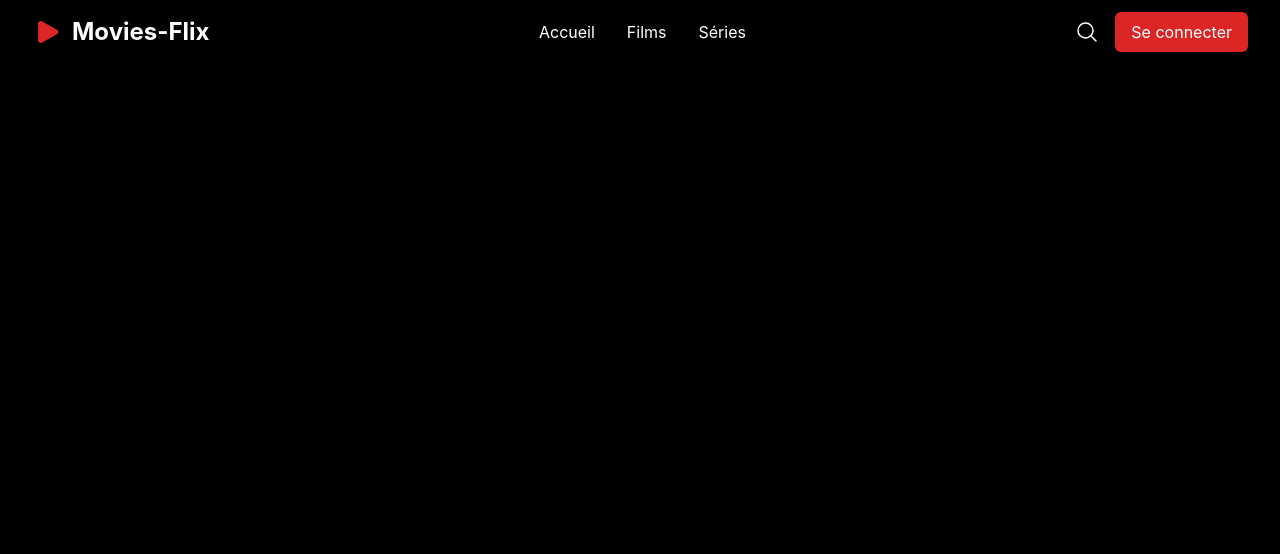
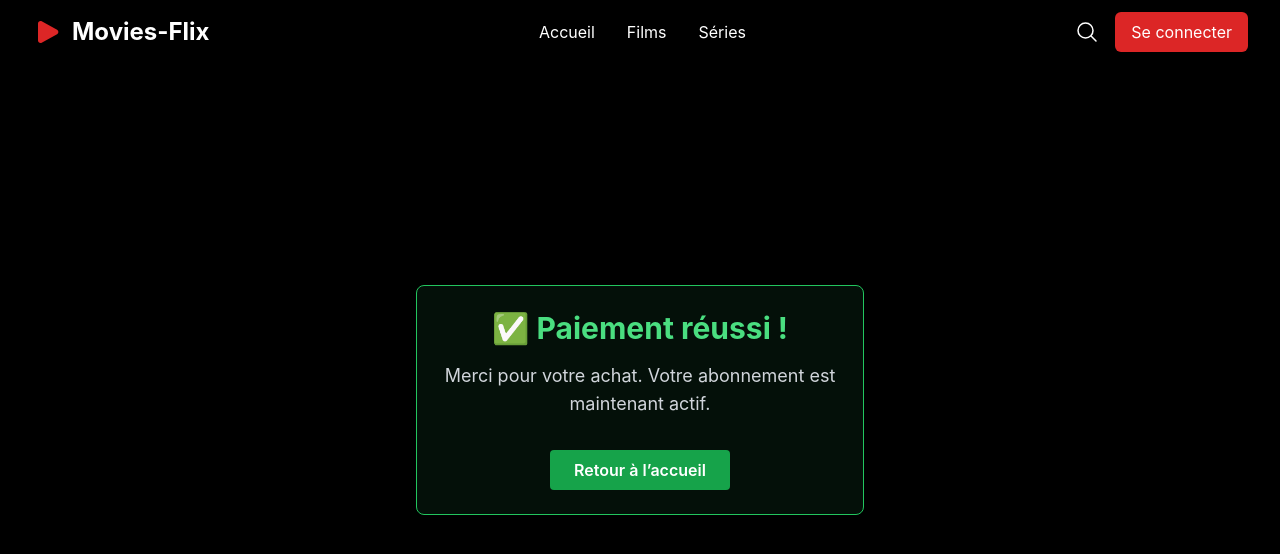
Before and after one commit to CodeurIvoirien225/Movies-Flix, a React (Vite) app in the folder frontend/: page /success in a window 1280 px wide. Shown: the top 554 px of the page. Built offline with nearby package versions, Linux system fonts and the light colour scheme; no server answers.

Commit message:
création de la page de succès

```diff
--- a/frontend/src/App.tsx
+++ b/frontend/src/App.tsx
@@ -13,6 +13,8 @@ import CategoryPage from './components/CategoryPage';
 import SearchResults from './pages/SearchResults';
 import ForgotPassword from './pages/ForgotPassword';
 import ResetPassword from './pages/ResetPassword';
+import Success from './pages/Success';
+
 
 
 
@@ -44,6 +46,7 @@ function App() {
 
 <Route path="/forgot-password" element={<ForgotPassword />} />
 <Route path="/reset-password/:token" element={<ResetPassword />} />
+<Route path="/success" element={<Success />} />
 
 <Route path="/search" element={
   <ProtectedRoute>
--- /dev/null
+++ b/frontend/src/pages/Success.tsx
@@ -0,0 +1,22 @@
+import React from 'react';
+
+const Success: React.FC = () => {
+  return (
+    <div className="min-h-screen flex items-center justify-center bg-black text-white p-8">
+      <div className="max-w-md text-center border border-green-500 rounded-lg p-6 bg-green-900 bg-opacity-20">
+        <h1 className="text-3xl font-bold text-green-400 mb-4">✅ Paiement réussi !</h1>
+        <p className="text-lg text-gray-300 mb-4">
+          Merci pour votre achat. Votre abonnement est maintenant actif.
+        </p>
+        <a
+          href="/"
+          className="inline-block mt-4 px-6 py-2 bg-green-600 hover:bg-green-700 rounded text-white font-semibold transition"
+        >
+          Retour à l’accueil
+        </a>
+      </div>
+    </div>
+  );
+};
+
+export default Success;
```
